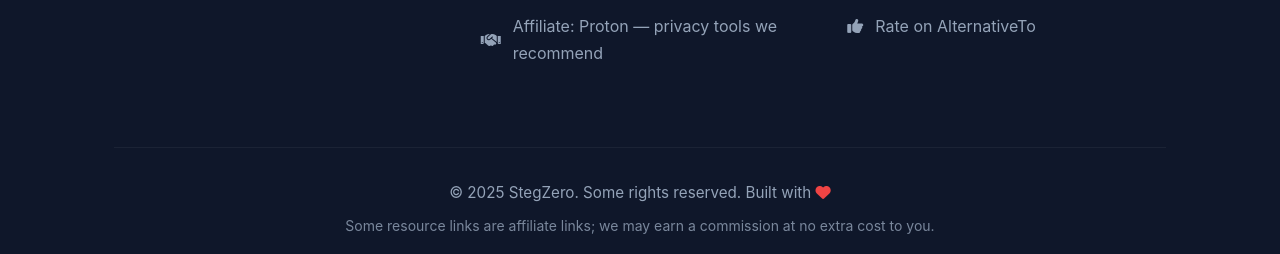
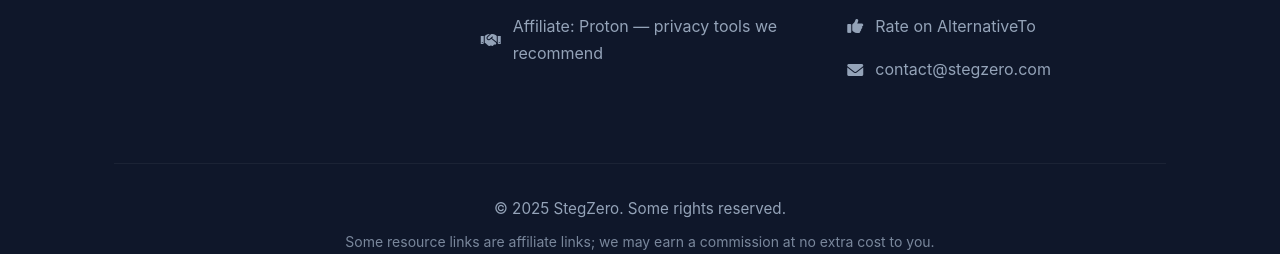
Before and after one commit to Clevis22/StegZero, a plain HTML site: page index.html in a window 1280 px wide. Shown: the part 4723-4977 px from the top of the page. Drawn offline with Linux system fonts and the light colour scheme.

Commit message:
footer update

```diff
--- a/index.html
+++ b/index.html
@@ -1113,12 +1113,16 @@ kbd {
                     </li>
                     <li class="footer-link">
                         <a href="https://alternativeto.net/software/stegzero/about/"><i class="fas fa-thumbs-up"></i>Rate on AlternativeTo</a>
+                    </li>
+                    <li class="footer-link">
+                        <a href="mailto:contact@stegzero.com" rel="noopener" target="_blank"><i class="fa-solid fa-envelope"></i>contact@stegzero.com</a>
+                    </li>
                 </ul>
             </div>
         </div>
 
         <div class="footer-bottom">
-            <p>&copy; 2025 StegZero. Some rights reserved. Built with <i class="fas fa-heart" style="color: var(--danger)"></i></p>
+            <p>&copy; 2025 StegZero. Some rights reserved. </p>
             <p class="input-hint">Some resource links are affiliate links; we may earn a commission at no extra cost to you.</p>
         </div>
     </div>
```
